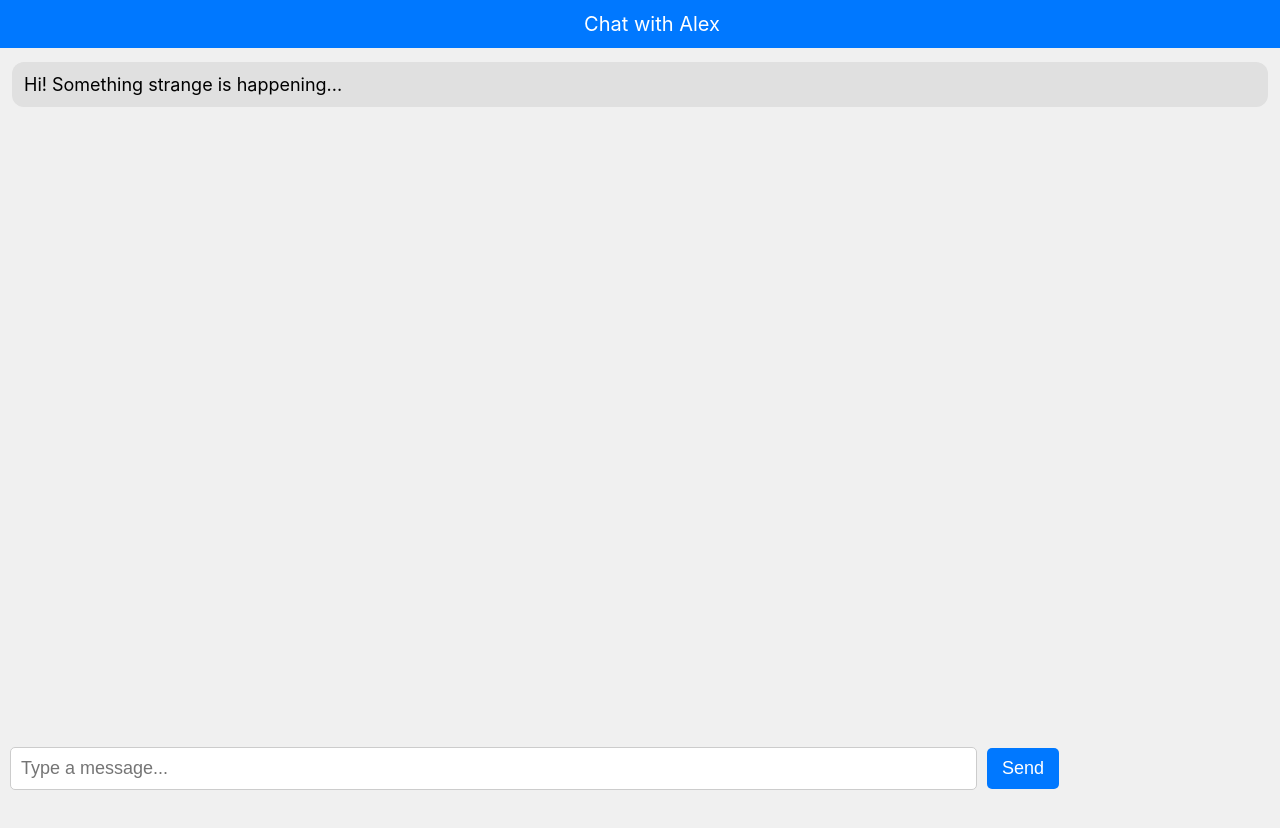
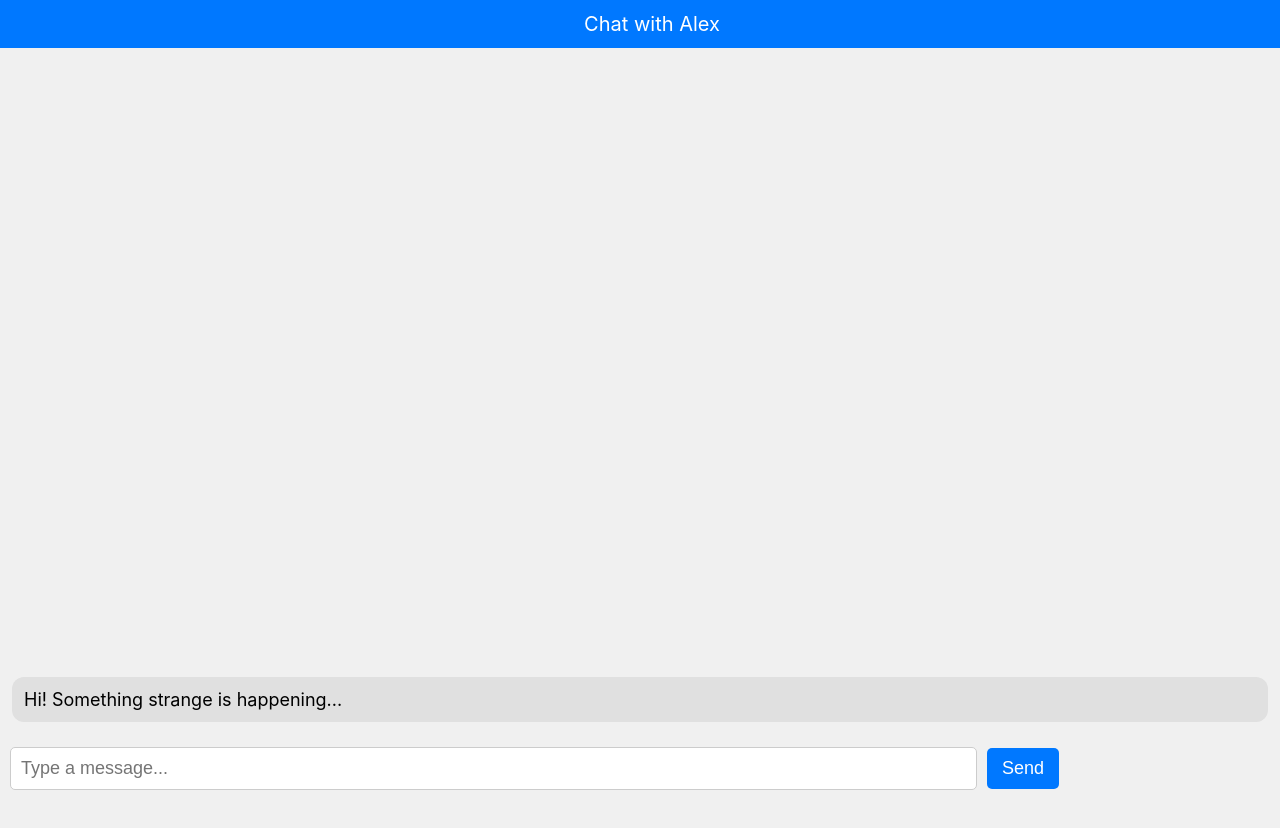
Before and after one commit to RobBlobWeb/Test, a plain HTML site: page index.html in a window 1280 px wide. Drawn offline with Linux system fonts and the light colour scheme.

Commit message:
Update styles.css

```diff
--- a/styles.css
+++ b/styles.css
@@ -1,7 +1,7 @@
 body { margin: 0; font-family: -apple-system, sans-serif; font-size: 18px; }
 .app { width: 100%; height: 100vh; background: #f0f0f0; position: relative; }
 .header { background: #0078ff; color: white; padding: 12px; text-align: center; font-size: 20px; position: fixed; top: 0; width: 100%; z-index: 1; }
-.chat { margin-top: 44px; margin-bottom: 60px; height: calc(100vh - 104px); overflow-y: auto; padding: 12px; box-sizing: border-box; }
+.chat { margin-top: 44px; margin-bottom: 60px; height: calc(100vh - 104px); overflow-y: auto; padding: 12px; box-sizing: border-box; display: flex; flex-direction: column-reverse; } /* Reverse order */
 .message { background: #e0e0e0; margin: 6px 0; padding: 12px; border-radius: 12px; }
 .sent { background: #0078ff; color: white; text-align: right; }
 .message pre { margin: 0; padding: 0; background: none; font-family: inherit; font-size: inherit; white-space: pre-wrap; }
```
